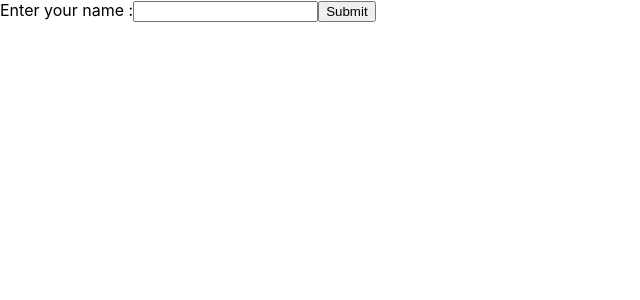
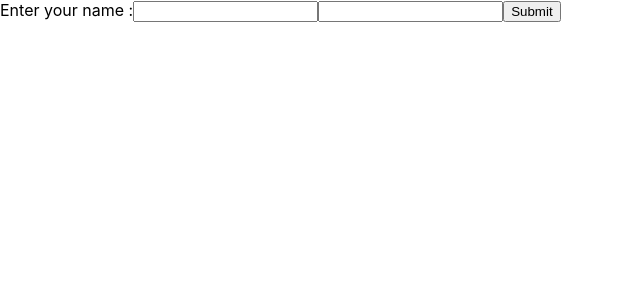
Before and after one commit to randhir4605/react, a React (Create React App) app in the folder my-first-react-app/: page / in a window 1280 px wide. Shown: the top 300 px of the page, without its empty margins (0-640 px from the left). Built offline with nearby package versions, Linux system fonts and the light colour scheme.

Commit message:
Multiple fields in form

```diff
--- a/my-first-react-app/src/form.js
+++ b/my-first-react-app/src/form.js
@@ -1,16 +1,23 @@
 import { useState } from 'react';
 
 function MyForm(){
-    const [name, setName]=useState("");
+    const [inputs,setInputs]=useState({});
 
     const handleSubmit = (event)=>{
-        alert(name);
+        alert(inputs.age+" "+inputs.name);
     }
+
+    const handleChange = (event) => {
+        const name = event.target.name;
+        const value = event.target.value;
+        setInputs(values => ({...values, [name]: value}))
+      }
 
     return(
         <form onSubmit={handleSubmit}>
             <label>Enter your name :</label>
-            <input type="text" value={name} onChange={(e)=>setName(e.target.value)}/>
+            <input type="text" name="name" value={inputs.name} onChange={handleChange} />
+            <input type="number" name="age" value={inputs.age} onChange={handleChange}/>
             <input type="submit" />
         </form>
     );
```
